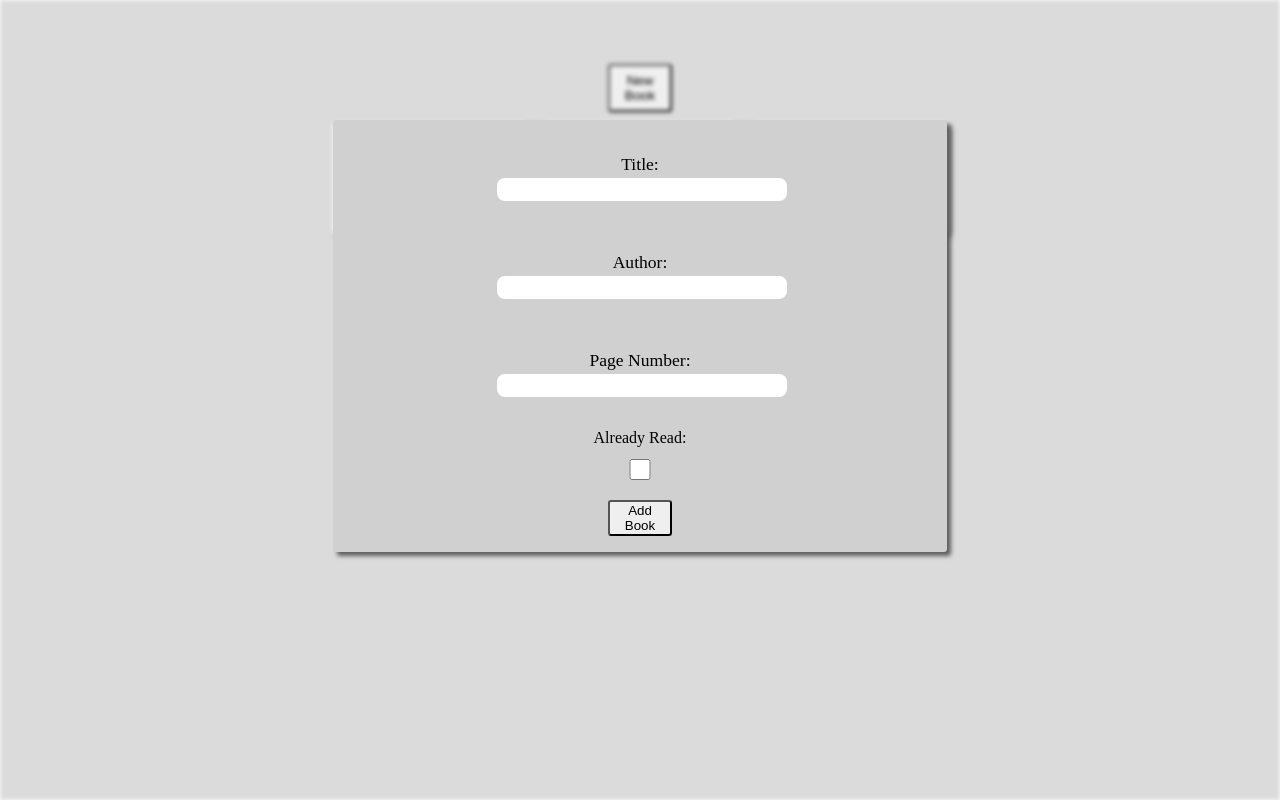
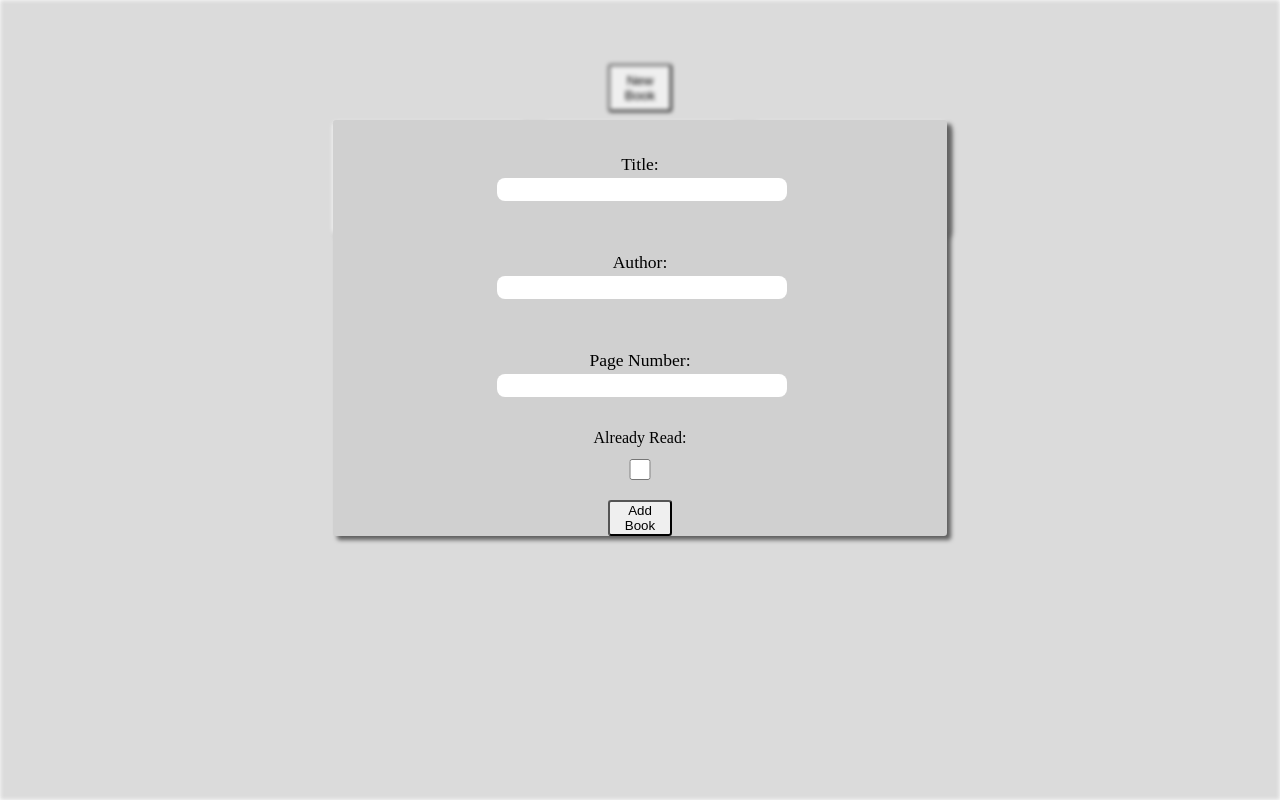
Before and after one commit to meatwad787/Library, a plain HTML site: page index.html in a window 1280 px wide. Both pictures are taken after a click on the button "New Book". Drawn offline with Linux system fonts and the light colour scheme.

Commit message:
Add z-index and change height to form-container and form

```diff
--- a/style.css
+++ b/style.css
@@ -8,7 +8,7 @@
     flex-direction: column;
     align-items: center;
     height: 100vh;
-    width: 100vw;
+    /* width: 100vw; */
     background-color: rgb(219, 219, 219);
 }
 
@@ -51,8 +51,11 @@
     position: absolute;
     top: 15%;
     left: 10%;
+    z-index: -1;
     /* height: 20rem; */
     /* width: 30rem; */
+}  .z-index {
+    z-index: 1;
 }
 
 form {
@@ -61,7 +64,7 @@ form {
     align-items: center;
     background-color: rgb(208, 208, 208);
     padding: 1rem;
-    height: 27rem;
+    height: 26rem;
     width: 60%;
     box-shadow: 4px 4px 4px 0px rgb(95, 95, 95);
     display: none;
```
